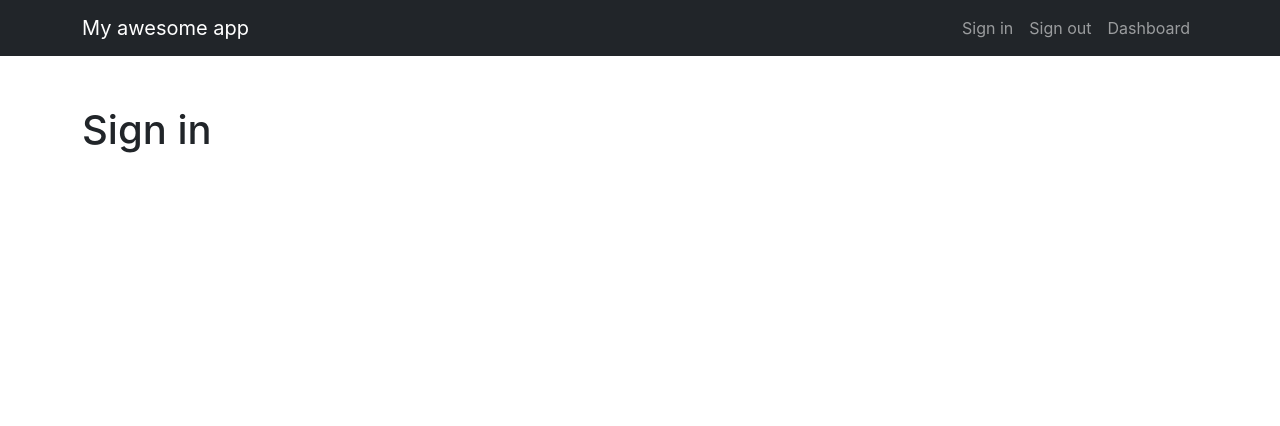
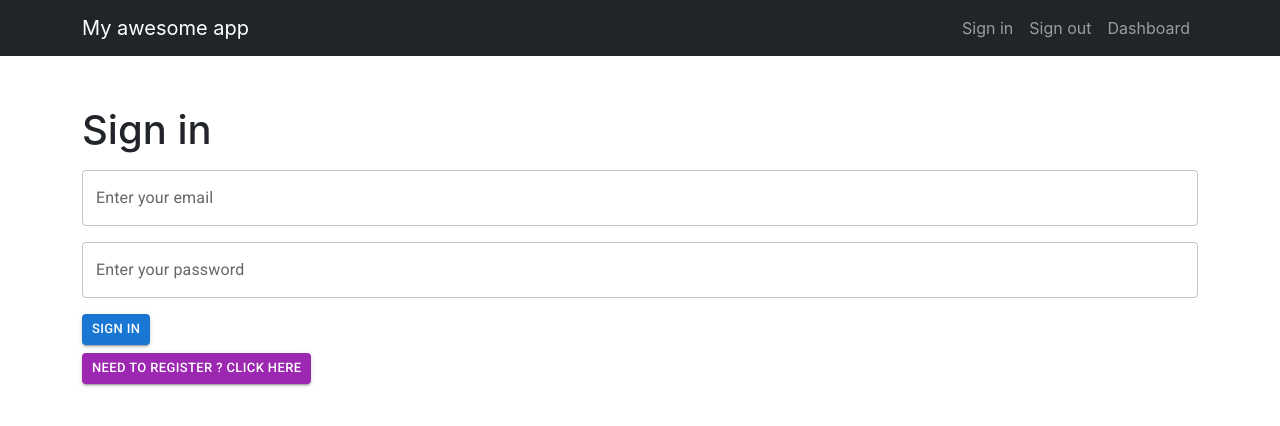
Before and after one commit to ferlobo1985/NEXT-Auth, a Next.js app: page /sign_in in a window 1280 px wide. Shown: the top 426 px of the page. Built offline with nearby package versions, Linux system fonts and the light colour scheme.

Commit message:
01-Creating the form

```diff
--- a/pages/sign_in.js
+++ b/pages/sign_in.js
@@ -1,8 +1,97 @@
+import { useState } from 'react'
+import { useFormik } from 'formik'
+import * as Yup from 'yup';
+
+import { errorHelper } from '../utils/tools'
+
+import TextField from '@mui/material/TextField';
+import Button from '@mui/material/Button';
+
+
 const SignIn = () => {
+    const [formType, setFormType] = useState(false);
+    const [loading, setLoading] = useState(false);
+
+    const formik= useFormik({
+        initialValues:{email:'',password:''},
+        validationSchema:Yup.object({
+            email:Yup.string()
+            .required('Sorry the email is required')
+            .email('This is not a valid email'),
+            password:Yup.string()
+            .required('Sorry the password is required')
+        }),
+        onSubmit:(values)=>{
+            console.log(values)
+        }
+    })
+
+
+    const handleFormType = ()=>{
+        setFormType(!formType)
+    }
+
 
     return(
         <div>
-            <h1>Sign in</h1>
+            <h1>{ formType ? 'Register':'Sign in' }</h1>
+
+            {
+                loading ?
+                    '...loading'
+                :
+                <form className='mt-3' onSubmit={formik.handleSubmit}>
+                    <div className='form-group'>
+                        <TextField
+                            style={{width:'100%'}}
+                            name="email"
+                            label="Enter your email"
+                            variant="outlined"
+                            {...formik.getFieldProps('email')}
+                            {...errorHelper(formik,'email')}
+                        />
+                    </div>
+
+                    <div className='form-group mt-3'>
+                        <TextField
+                            style={{width:'100%'}}
+                            name="password"
+                            label="Enter your password"
+                            variant="outlined"
+                            type="password"
+                            {...formik.getFieldProps('password')}
+                            {...errorHelper(formik,'password')}
+                        />
+                    </div>
+
+                    <div className='mt-3 mb-2'>
+                        <Button
+                            variant="contained"
+                            color="primary"
+                            type="submit"
+                            size="small"
+                        >
+                           { formType ? 'Register':'Sign in'}
+                        </Button>
+                    </div>
+                    <div>
+                        <Button
+                            variant="contained"
+                            color="secondary"
+                            size="small"
+                            onClick={handleFormType}
+                        >
+                           { formType ?
+                            'Need to sign in ? Click here'
+                            :
+                            'Need to register ? Click here'
+                            }
+                        </Button>
+                    </div>
+
+
+                </form>
+            }
         </div>
     )
 }
--- /dev/null
+++ b/utils/tools.js
@@ -0,0 +1,6 @@
+
+
+export const errorHelper = (formik, value) => ({
+    error:formik.errors[value] && formik.touched[value] ? true : false,
+    helperText: formik.errors[value] && formik.touched[value] ? formik.errors[value]:null
+})
```
